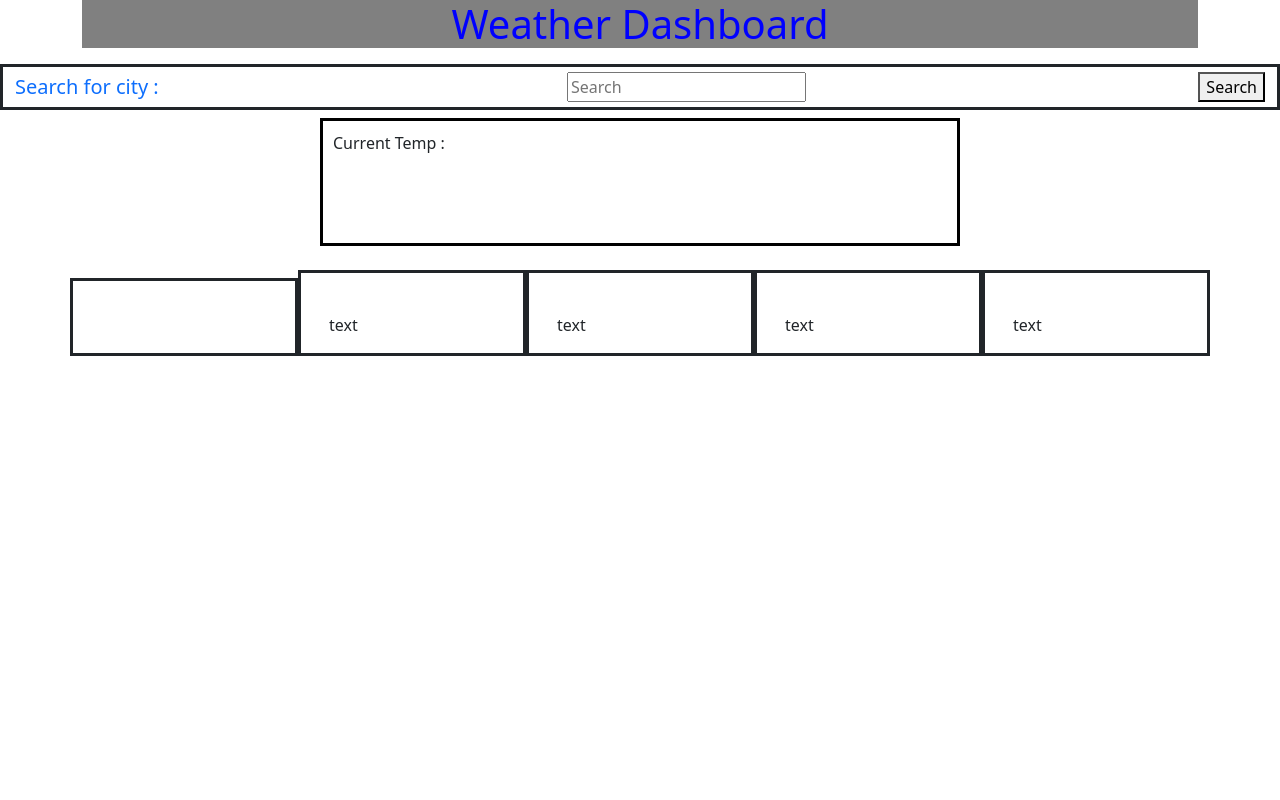
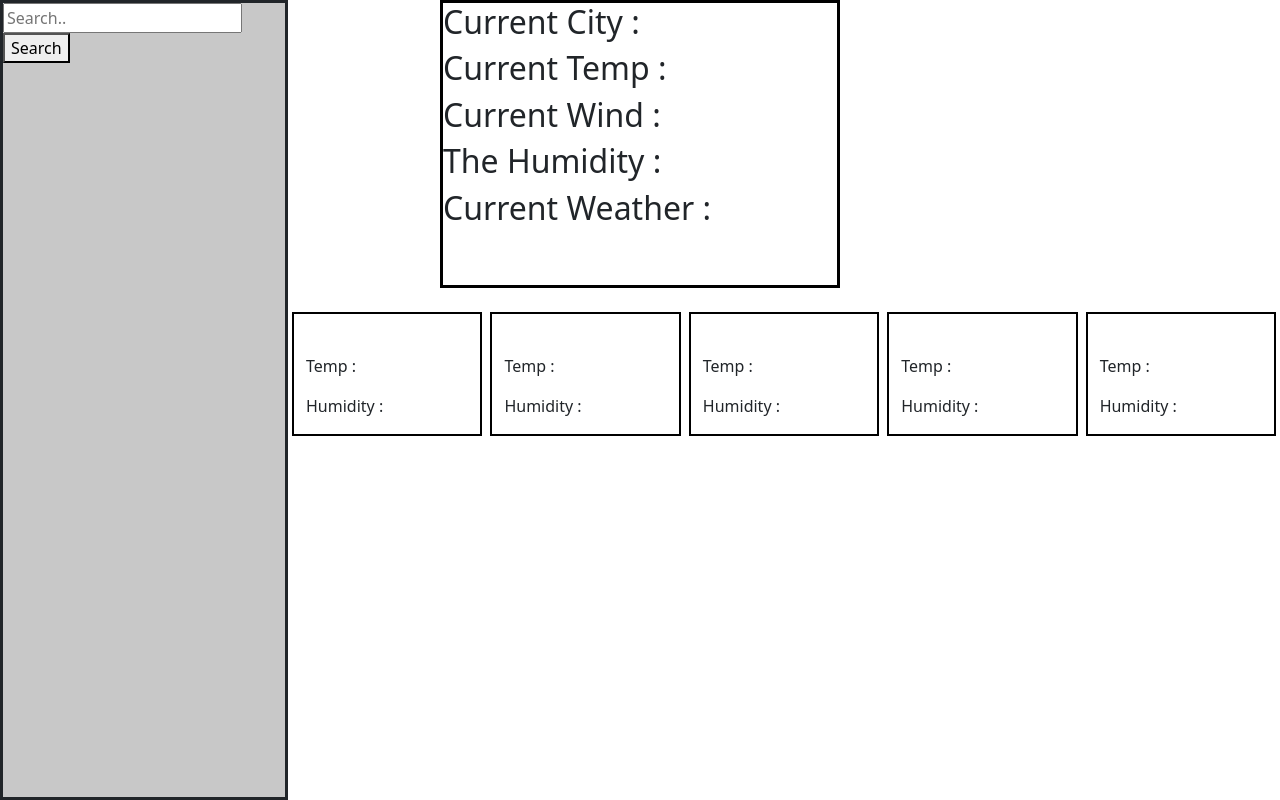
Before and after one commit to DavidTran303/WeatherDashboardApp, a plain HTML site: page index.html in a window 1280 px wide. Drawn offline with nearby package versions, Linux system fonts and the light colour scheme.

Commit message:
new files

```diff
--- a/index.html
+++ b/index.html
@@ -1,106 +1,97 @@
 <!DOCTYPE html>
 <html lang="en">
+
 <head>
     <meta charset="UTF-8">
     <meta name="viewport" content="width=device-width, initial-scale=1.0">
     <title>Weather Dashboard</title>
-    <!-- linking page -->
     <link href="https://cdn.jsdelivr.net/npm/bootstrap@5.0.0-beta1/dist/css/bootstrap.min.css" rel="stylesheet"
-     crossorigin="anonymous">
+        integrity="sha384-giJF6kkoqNQ00vy+HMDP7azOuL0xtbfIcaT9wjKHr8RbDVddVHyTfAAsrekwKmP1" crossorigin="anonymous">
     <link rel="stylesheet" href="style.css">
+    <script src="https://cdnjs.cloudflare.com/ajax/libs/jquery/3.2.1/jquery.min.js"></script>
 
-    <!-- <script src="https://cdnjs.cloudflare.com/ajax/libs/moment.js/2.29.1/moment.min.js"></script> -->
 
-    <script src="https://ajax.googleapis.com/ajax/libs/jquery/3.5.1/jquery.min.js"></script>
 </head>
 
 <body>
-    <!-- title page -->
-    <div class="container">
-        <div class="row-lg">
-            <h1>Weather Dashboard</h1>
-        </div>
-    </div>
 
-    <!-- nav bar -->
-    <nav class="navbar navbar-left">
-        <div class="container-fluid">
-            <a class="navbar-brand">Search for city :</a>
-            <form class="d-flex">
-                <input class="citySearch" id="city-search"  type="text" placeholder="Search" aria-label="Search">
-            </form>
-            <button onclick="citySearch()">Search</button>
-        </div>
-    </nav>
-
-
-    <!-- Display Current City Container-->
-    <div class="container-1" id="currentCity">
-        <div class="row-1">
-            <div class="col-md">
-              <span id="current-city"></span>
-            </div>
-            <div class="col-md">
-                Current Temp :
-                <span id="current-temp"></span>
-            </div>
-        </div>
-    </div>
-
-    <br>
-
-    <!-- 5 day forecast cards -->
-    <div class="container">
-        <div class="row align-items-end">
-            <!-- day 1 -->
-            <div class="col">
-                <div class="card-1" id="card-1" style="width: 4rem;">
-                    <img src="" class="card-img-top" alt="">
-                    <div class="card-body">
-                        <p class="card-text-1"></p>
-                    </div>
-                </div>
-            </div>
-            <!-- day 2 -->
-            <div class="col">
-                <div class="card-2" id="card-2" style="width: 4rem;">
-                    <img src="" class="card-img-top" alt="">
-                    <div class="card-body">
-                        <p class="card-text">text</p>
-                    </div>
-                </div>
-            </div>
-            <!-- day 3 -->
-            <div class="col">
-                <div class="card-3" id="card-3" style="width: 4rem;">
-                    <img src="" class="card-img-top" alt="">
-                    <div class="card-body">
-                        <p class="card-text">text</p>
-                    </div>
-                </div>
-            </div>
-            <!-- day 4-->
-            <div class="col">
-                <div class="card-4" id="card-4" style="width: 4rem;">
-                    <img src="" class="card-img-top" alt="">
-                    <div class="card-body">
-                        <p class="card-text">text</p>
-                    </div>
-                </div>
-            </div>
-            <!-- day 5 -->
-            <div class="col">
-                <div class="card-5" id="card-5" style="width: 4rem;">
-                    <img src="" class="card-img-top" alt="">
-                    <div class="card-body">
-                        <p class="card-text">text</p>
+    <!-- container to save cities -->
+    <div class="container1">
+        <div class="row1">
+            <!--nav bar-->
+            <div class="wrapper">
+                <div class="header">
+                    <div class="search_wrap search_wrap1">
+                        <div class="search_box">
+                            <input type="text" class="input" id="city" placeholder="Search..">
+                            <button onclick="searchCity()" class="searchBtn">Search</button>
+                        </div>
                     </div>
                 </div>
             </div>
         </div>
     </div>
-<script src="script.js"></script>
+    </div>
+
+    <!-- current city container -->
+    <div class="container2">
+        <h2 id="current"> Current City : </h2>
+        <h2 id="temp">Current Temp : </h2>
+        <h2 id="wind">Current Wind : </h2>
+        <h2 id="humidity"> The Humidity : </h2>
+        <h2 id="weather"> Current Weather : </h2>
+        <div class="row2">
+            <div class="col2"></div>
+        </div>
+    </div>
+
+    <br>
+    <!-- 5 day forecast container -->
+    <div class="container3">
+        <div class="row">
+            <div class="col mx-1">
+                <p id="day-1"></p>
+                <img id="weather-1"></img>
+                <p id="temp-1">Temp : </p>
+                <p id="hum-1">Humidity : </p>
+
+            </div>
+            <div class="col mx-1" id="day">
+                <p id="day-2"></p>
+                <img id="weather-2"></img>
+                <p id="temp-2">Temp : </p>
+                <p id="hum-2">Humidity : </p>
+            </div>
+
+            <div class="col mx-1" id="day">
+                <p id="day-3"></p>
+                <img id="weather-3"></img>
+                <p id="temp-3">Temp : </p>
+                <p id="hum-3">Humidity : </p>
+            </div>
+
+            <div class="col mx-1" id="day">
+                <p id="day-4"></p>
+                <img id="weather-4"></img>
+                <p id="temp-4">Temp : </p>
+                <p id="hum-4">Humidity : </p>
+            </div>
+            <div class="col mx-1" id="day">
+                <p id="day-5"></p>
+                <img id="weather-5"></img>
+                <p id="temp-5">Temp : </p>
+                <p id="hum-5">Humidity : </p>
+            </div>
+        </div>
+    </div>
 
 
+
+
+
+
+
+    <script src="script.js"></script>
 </body>
+
 </html>
--- a/script.js
+++ b/script.js
@@ -1,75 +1,38 @@
-function citySearch(){
-  var city ="london"
-
-  var apiKey = "378576e029da0c8c2b9ad196519798cf"
-
-  var queryUrlToday = "https://api.openweathermap.org/data/2.5/weather?q=" + city + "&units=imperial&appid=" + apiKey
-  //weather data today
-  $.ajax({
+function searchCity(){
+var city = document.getElementById("city").value
+var apiKey = "378576e029da0c8c2b9ad196519798cf"
+var queryUrlToday = "https://api.openweathermap.org/data/2.5/weather?q=" + city + "&units=imperial&appid=" + apiKey
+$.ajax({
       url: queryUrlToday,
       method: "GET",
   }).then(function(res) {
-      console.log(res)
-    document.getElementById("current-city").innerHTML= "Current City: " + res.name
+     document.getElementById("current").textContent= "Current City : " + res.name
+     document.getElementById("temp").textContent = "Current Temp : " + Math.floor(res.main.temp) +  " °F"
+     document.getElementById("wind").textContent = "Current Wind Speed : " + res.wind.speed + " mph"
+     document.getElementById("humidity").textContent = "The Humidity : " + res.main.humidity + "%"
+     document.getElementById("weather").textContent = "Current Weather : " + res.weather[0].description
+  });
+  forecast();
+}
 
-    document.getElementById("current-temp").textContent=Math.floor(res.main.temp) +  " °F"
+function forecast(){
+var city = "London"
+var apiKeyFore = "378576e029da0c8c2b9ad196519798cf"
+var queryUrl ="https://api.openweathermap.org/data/2.5/forecast?q=" + city + "&appid=" +apiKeyFore
+
+$.ajax({
+    url: queryUrl,
+    method: "GET",
+}).then(function(res){
+    console.log(res)
+    for(var i = 0 ; i < 5 ; i++){
+        document.getElementById("day-" + (i +  1).toString() ).textContent = "Date/Time : " + res.list[i * 8].dt_txt
+        document.getElementById("weather-" + (i +  1).toString()).src = "http://openweathermap.org/img/w/" + res.list[i * 8].weather[0].icon + ".png"
+        document.getElementById("temp-" + (i +  1).toString()).textContent = "Temp : " + Math.floor(((res.list[i * 8].main.temp - 273.15) * 9/5 + 32)).toString() + " °F"
+        document.getElementById("hum-" + (i +  1).toString()).textContent = "Humidity : " +  res.list[i * 8].main.humidity
+    }
+
+})
 
 
-  })
 }
-
-document.getElementById("myBtn").addEventListener("click", function() {
-  document.getElementById("demo").innerHTML = "Hello World";
-});
-
-
-
-function weatherCast(){
-  var apiKey = "378576e029da0c8c2b9ad196519798cf"
-
-  var queryUrlForecast = "https://api.openweathermap.org/data/2.5/forecast?q=" + city + "&units=imperial&appid=" + apiKey
-
-  //weather data forecast
-  $.ajax({
-      url: queryUrlForecast,
-      method: "GET",
-  }).then(function(res) {
-      console.log(res.list[1].main.temp)
-      document.getElementById("card-text-1").innerHTML = 5+6;
-      // console.log(res.list[1].main.temp)
-      // console.log(res.list[10].main.temp)
-      // console.log(res.list[20].main.temp)
-      // console.log(res.list[30].main.temp)
-      // console.log(res.list[40].main.temp)
-
-
-      // document.getElementById("card-text-1").textContent= "Temp : " + res.list[10].main.temp
-      // // console.log(res.city)
-  })
-}
-
-
-
-
-
-//save button
-// function saveCity() {
-// // Use JSON.parse() to convert text to JavaScript object
-// var location = JSON.parse(localStorage.getItem("city"));
-// // Check if data is returned, if not exit out of the function
-// if (saveCity !== null) {
-//   event.preventDefault;
-//   location++;
-//   localStorage.setItem("city", location);
-//   localStorage.setItem()
-
-// } else {
-//   return;
-// }
-// };
-
-// var saveButton = document.getElementById("saveBtn")
-// saveButton.addEventListener("click", function(event){
-// event.preventDefault();
-// saveCity();
-// })
--- a/style.css
+++ b/style.css
@@ -1,26 +1,20 @@
-.container-fluid {
+.container1 {
   border-style: solid;
+  width: 18rem;
+  height: 50rem;
+  float: left;
+  background-color: #c8c8c8;
 }
 
-.row-1 {
-  border-style: solid;
-  align-items: center;
+.container2 {
   margin: auto;
-  width: 50%;
-  height: 8rem;
+  width: 25rem;
+  height: 18rem;
   border: 3px solid black;
-  padding: 10px;
+  float: center;
+  text-align: auto;
 }
 
-h1 {
-  text-align: center;
-  color: blue;
+.row .col {
+  border: 2px solid black;
 }
-
-.row-lg {
-  background-color: grey;
-}
-
-.col {
-  border-style: solid;
-}
```
